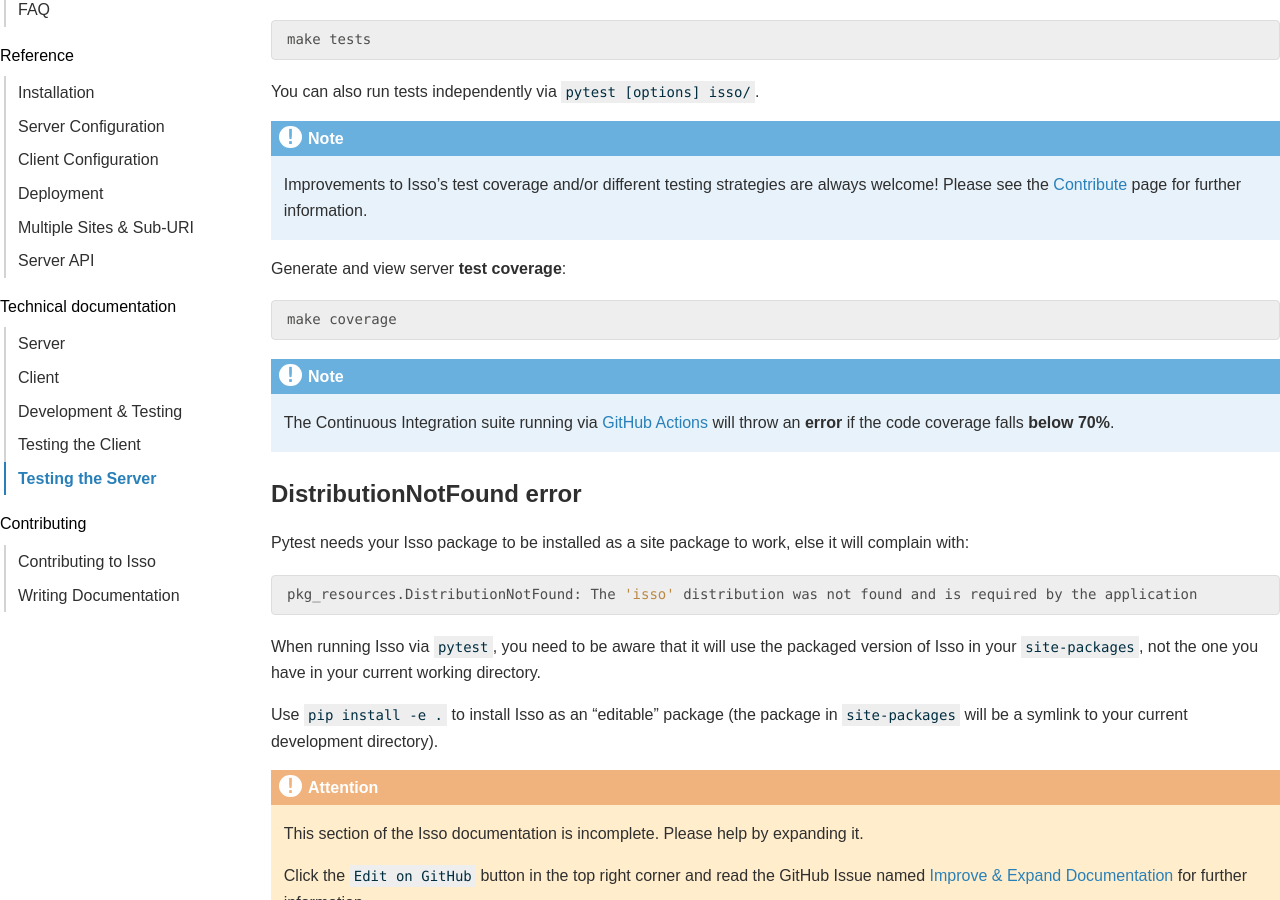
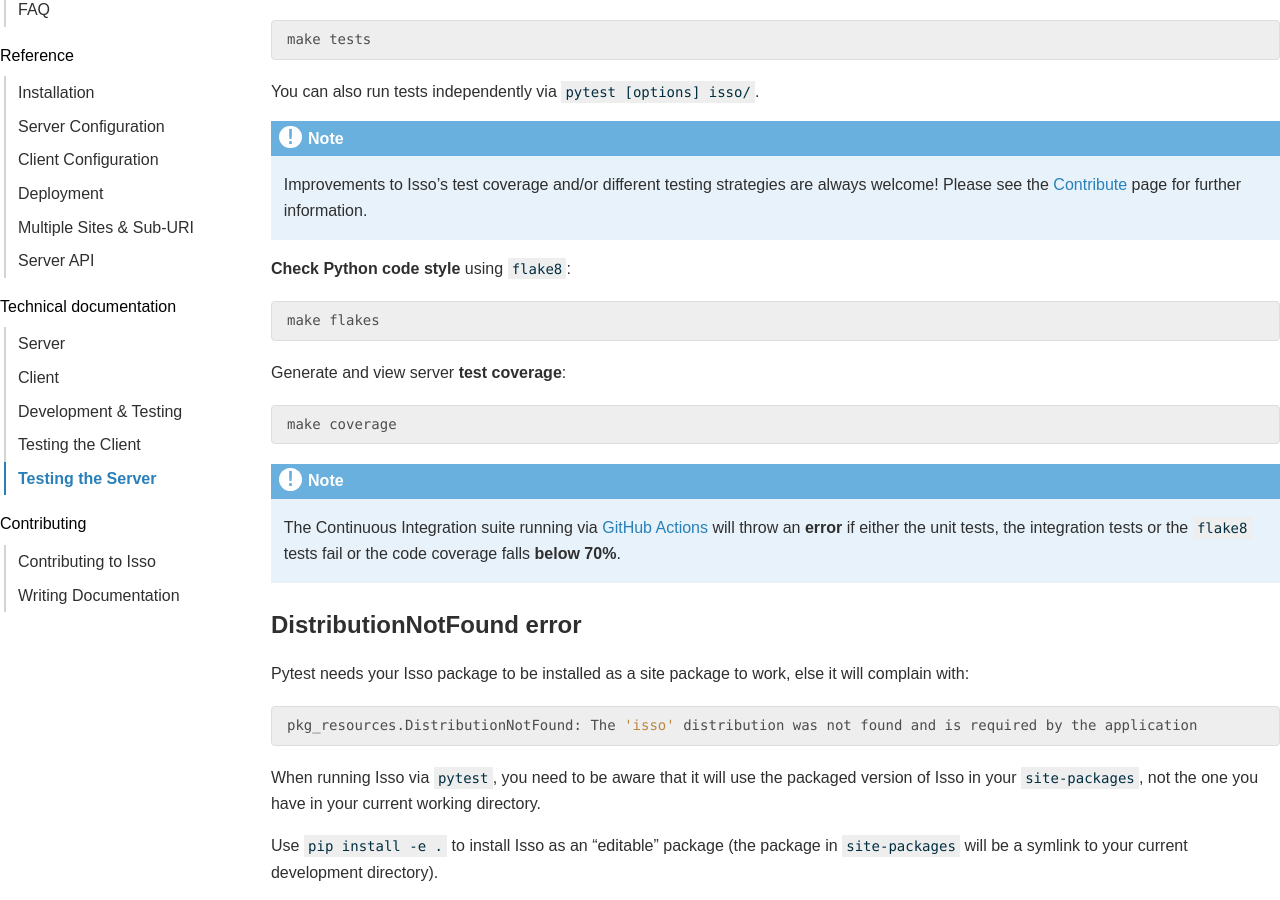
Before and after one commit to isso-comments/isso, a Sphinx documentation site: the page built from docs/docs/technical-docs/testing-server.rst, in a window 1280 px wide and 900 px high, scrolled down 447 px. Built offline with Sphinx 7.4.7, drawn with Linux system fonts in a browser that asks for light colours.

Commit message:
docs: testing-server: Also mention flake8

```diff
--- a/docs/docs/technical-docs/testing-server.rst
+++ b/docs/docs/technical-docs/testing-server.rst
@@ -23,6 +23,12 @@
    always welcome! Please see the :doc:`/docs/contributing/index` page for
    further information.
 
+**Check Python code style** using ``flake8``:
+
+.. code-block:: bash
+
+    make flakes
+
 Generate and view server **test coverage**:
 
 .. code-block:: bash
@@ -32,7 +38,8 @@
 .. note::
    The Continuous Integration suite running via
    `GitHub Actions <https://github.com/posativ/isso/blob/master/.github/workflows/python-tests.yml>`_
-   will throw an **error** if the code coverage falls **below 70%**.
+   will throw an **error** if either the unit tests, the integration tests or
+   the ``flake8`` tests fail or the code coverage falls **below 70%**.
 
 
 DistributionNotFound error
```
